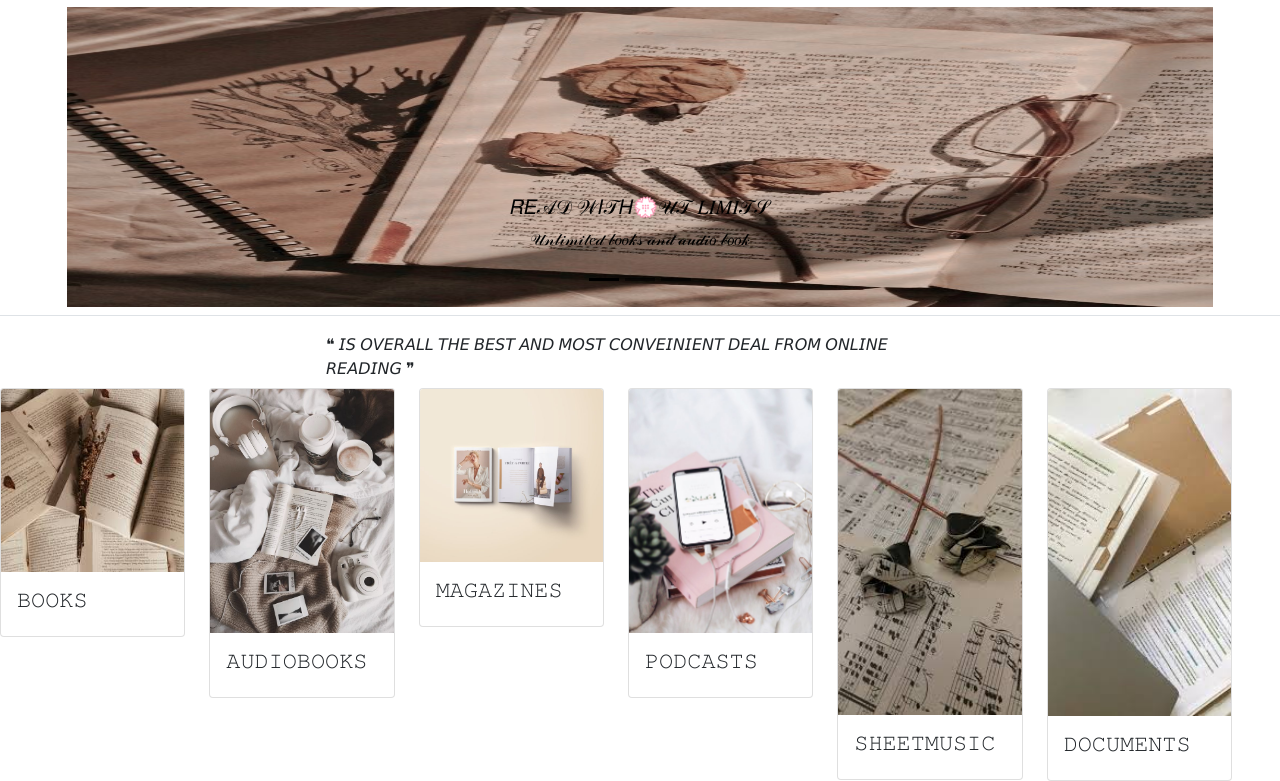
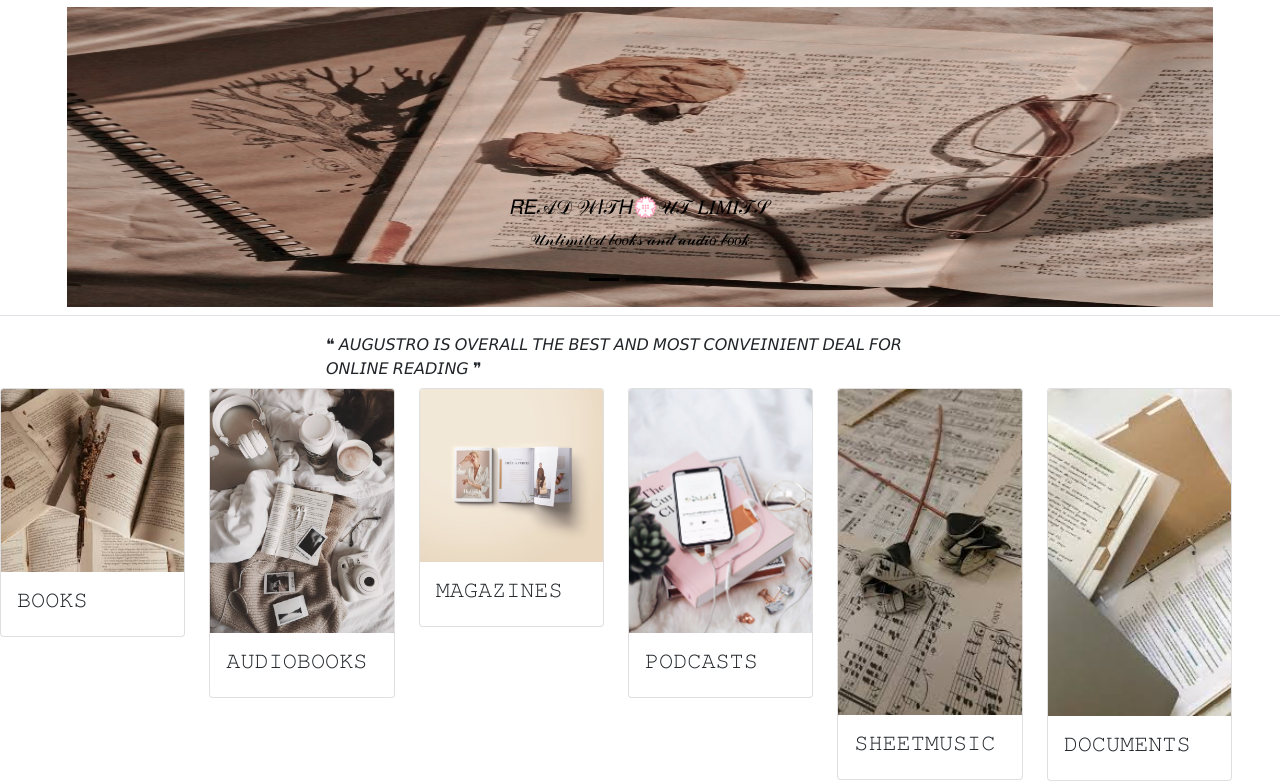
Before and after one commit to parvaeti/AUGUSTRO, a PHP site: page / in a window 1280 px wide. Shown: the part 57-838 px from the top of the page. Run offline with PHP 8.4, Linux system fonts and the light colour scheme.

Commit message:
AUGUSTRO completed

```diff
--- a/index.php
+++ b/index.php
@@ -89,7 +89,7 @@
     <div class="row">
       <div class="col"></div>
       <div class="col col-4 col-sm-4 col-md-4 col-lg-4 col-xl-6">
-      ❝ 𝘐𝘚 𝘖𝘝𝘌𝘙𝘈𝘓𝘓 𝘛𝘏𝘌 𝘉𝘌𝘚𝘛 𝘈𝘕𝘋 𝘔𝘖𝘚𝘛 𝘊𝘖𝘕𝘝𝘌𝘐𝘕𝘐𝘌𝘕𝘛 𝘋𝘌𝘈𝘓 𝘍𝘙𝘖𝘔 𝘖𝘕𝘓𝘐𝘕𝘌 𝘙𝘌𝘈𝘋𝘐𝘕𝘎 ❞
+      ❝ 𝘈𝘜𝘎𝘜𝘚𝘛𝘙𝘖  𝘐𝘚 𝘖𝘝𝘌𝘙𝘈𝘓𝘓 𝘛𝘏𝘌 𝘉𝘌𝘚𝘛 𝘈𝘕𝘋 𝘔𝘖𝘚𝘛 𝘊𝘖𝘕𝘝𝘌𝘐𝘕𝘐𝘌𝘕𝘛 𝘋𝘌𝘈𝘓 𝘍𝘖𝘙 𝘖𝘕𝘓𝘐𝘕𝘌 𝘙𝘌𝘈𝘋𝘐𝘕𝘎 ❞
       </div>
       <div class="col"></div>
       <div class="row">
```
